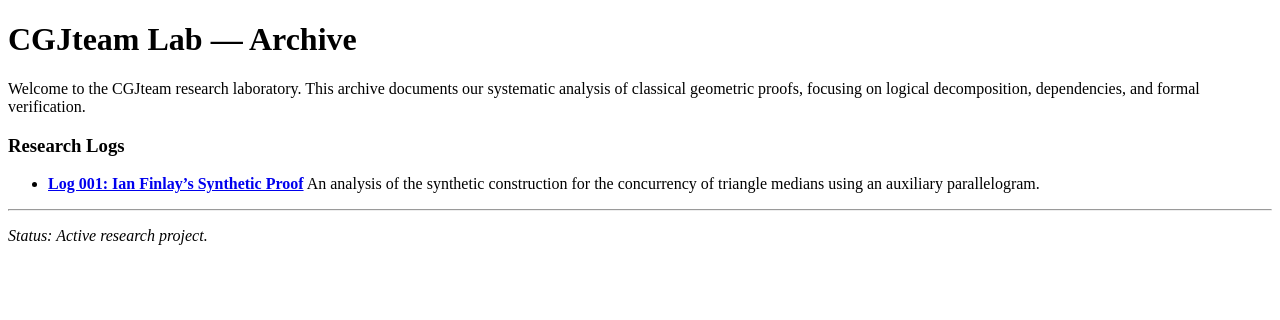
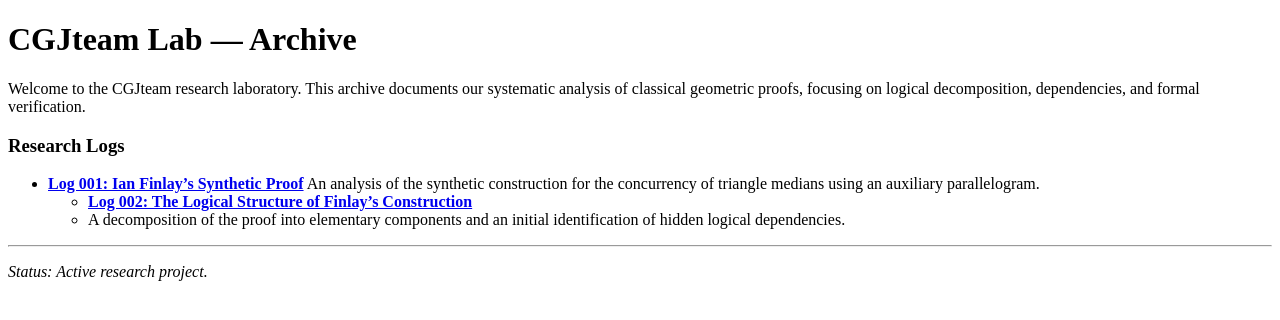
Before and after one commit to cgjteam/cgjteam.github.io, a Jekyll site: the page built from index.md, in a window 1280 px wide. Shown: the top 320 px of the page. Built offline with Jekyll 4.4.1, drawn with Linux system fonts in a browser that asks for light colours; our own code applies the rules of GitHub Pages for plain Markdown files.

Commit message:
Update index.md

```diff
--- a/index.md
+++ b/index.md
@@ -6,6 +6,9 @@ Welcome to the CGJteam research laboratory. This archive documents our systemati
 
 * **[Log 001: Ian Finlay's Synthetic Proof](log-001.md)**
   An analysis of the synthetic construction for the concurrency of triangle medians using an auxiliary parallelogram.
+  * **[Log 002: The Logical Structure of Finlay's Construction](log-002.md)**
+  *
+  A decomposition of the proof into elementary components and an initial identification of hidden logical dependencies.
 
 ---
 *Status: Active research project.*
```
